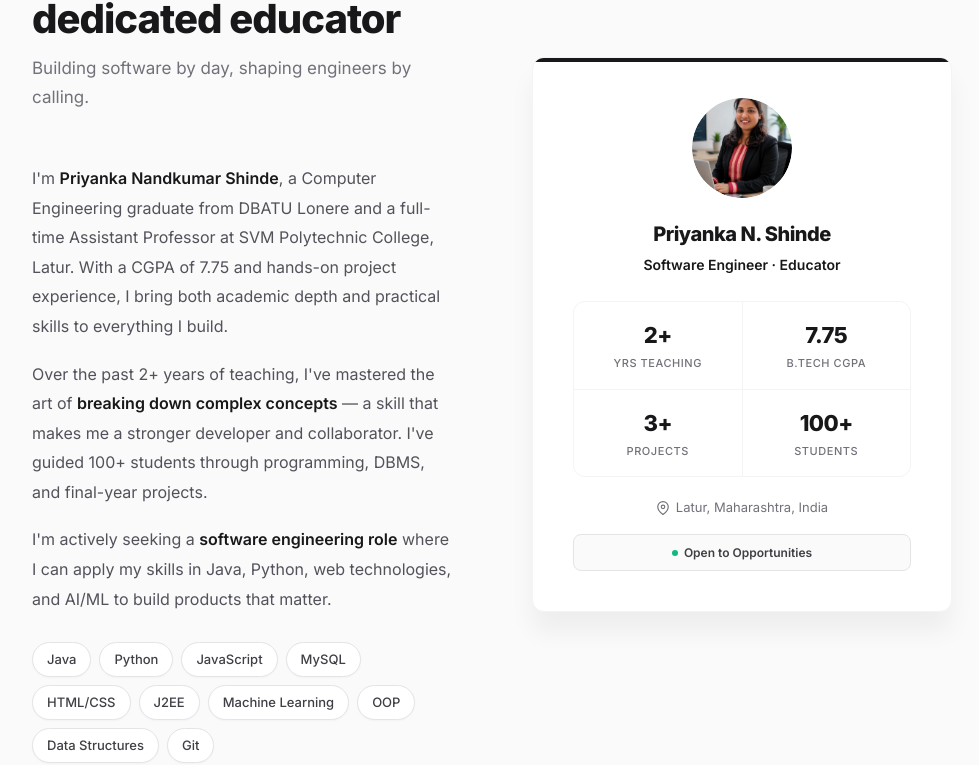
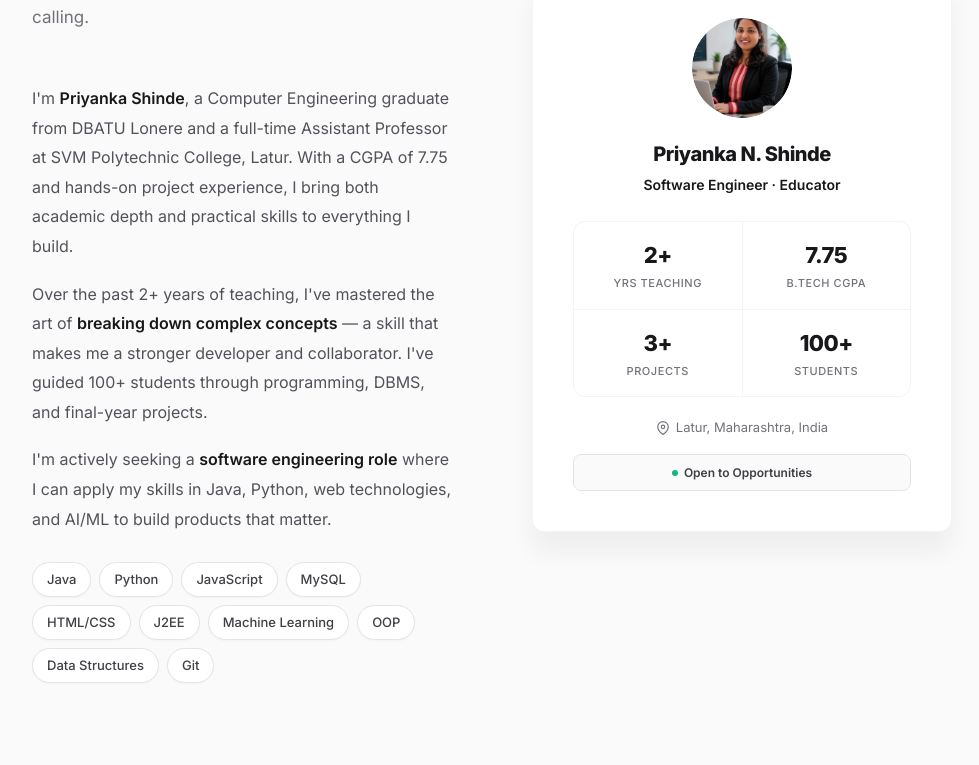
Before and after one commit to balaji3245/priyanka-shinde-protfolio, a React (Vite) app: page / in a window 1280 px wide. Shown: the part 1455-2220 px from the top of the page, without its empty margins (148-1127 px from the left). Built offline with nearby package versions, Linux system fonts and the light colour scheme; no server answers; the database is empty.

Commit message:
content: remove middle name 'Nandkumar' across website

```diff
--- a/src/components/About.jsx
+++ b/src/components/About.jsx
@@ -13,7 +13,7 @@ const About = () => (
 
             <div className="about-body">
               <p>
-                I'm <strong>Priyanka Nandkumar Shinde</strong>, a Computer Engineering graduate from
+                I'm <strong>Priyanka Shinde</strong>, a Computer Engineering graduate from
                 DBATU Lonere and a full-time Assistant Professor at SVM Polytechnic College, Latur.
                 With a CGPA of 7.75 and hands-on project experience, I bring both academic depth
                 and practical skills to everything I build.
--- a/src/components/Footer.jsx
+++ b/src/components/Footer.jsx
@@ -43,7 +43,7 @@ const Footer = () => (
     </div>
 
     <p className="footer-copy">
-      © {new Date().getFullYear()} <span>Priyanka Nandkumar Shinde</span> · Built with <span>React</span> &amp; <span>Vite</span> · Designed with ♥
+      © {new Date().getFullYear()} <span>Priyanka Shinde</span> · Built with <span>React</span> &amp; <span>Vite</span> · Designed with ♥
     </p>
   </footer>
 );
--- a/src/components/Hero.jsx
+++ b/src/components/Hero.jsx
@@ -31,7 +31,7 @@ const Hero = () => {
 
           {/* Name */}
           <h1 className="hero__name" data-hero>
-            Priyanka<br />Nandkumar Shinde
+            Priyanka<br />Shinde
           </h1>
 
           {/* Role with gradient */}
@@ -133,7 +133,7 @@ const Hero = () => {
           <div className="hero__photo-ring">
             <img
               src="/avtar.png"
-              alt="Priyanka Nandkumar Shinde"
+              alt="Priyanka Shinde"
               className="hero__photo"
             />
           </div>
```
